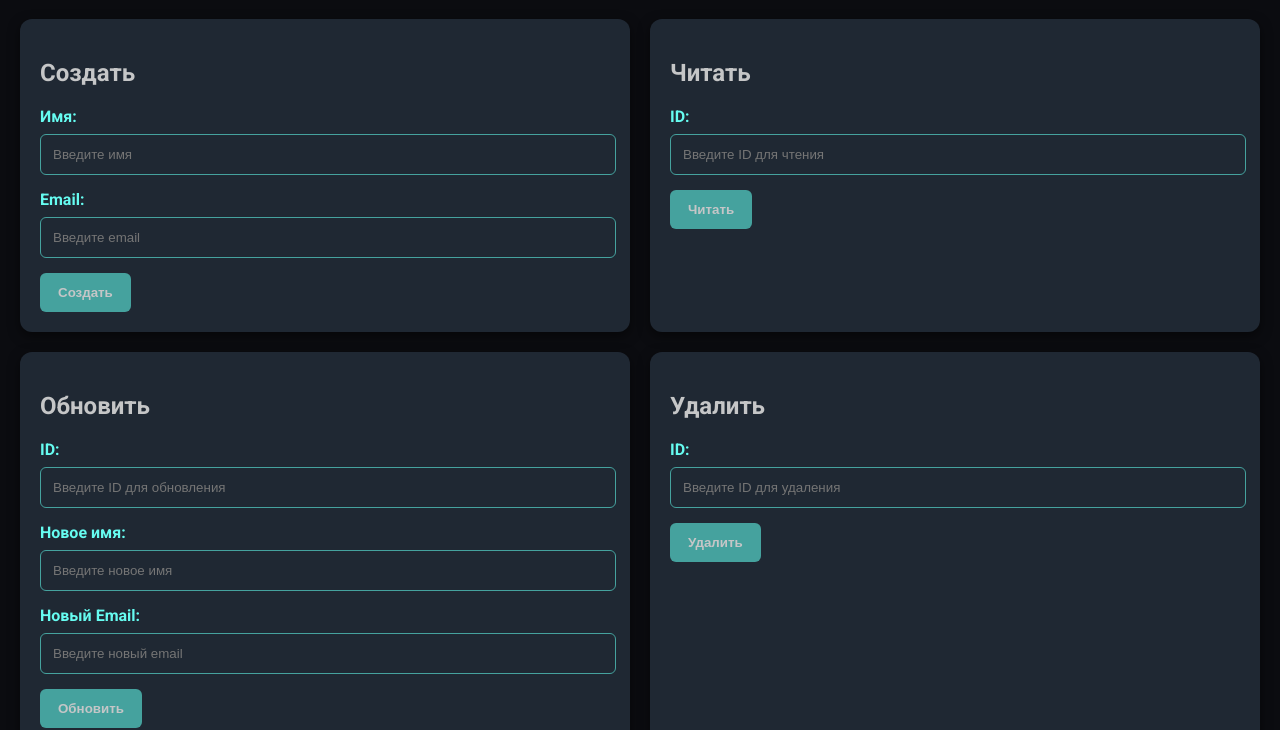
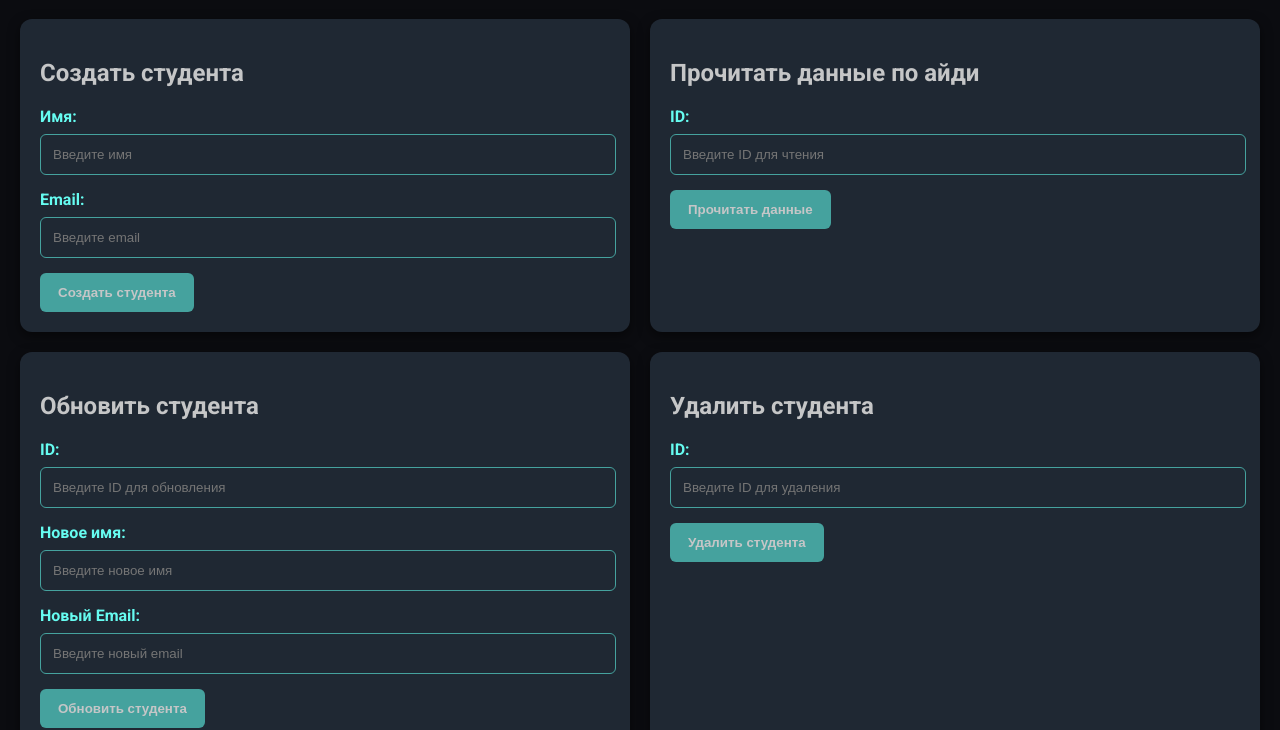
Before and after one commit to sunmeat/hibernate, a plain HTML site: page src/main/resources/templates/index.html in a window 1280 px wide. Shown: the part 82-812 px from the top of the page. Drawn offline with Linux system fonts and the light colour scheme; files that its build step writes are made by us from their sources.

Commit message:
Update index.html

```diff
--- a/src/main/resources/templates/index.html
+++ b/src/main/resources/templates/index.html
@@ -16,25 +16,25 @@
 	<div class="form-grid">
 		<!-- создание студента -->
 		<form id="createForm" action="/students" method="post">
-			<h2>Создать</h2>
+			<h2>Создать студента</h2>
 			<label for="createName">Имя:</label> <input type="text"
 				id="createName" name="name" placeholder="Введите имя" required>
 			<label for="createEmail">Email:</label> <input type="email"
 				id="createEmail" name="email" placeholder="Введите email" required>
-			<button type="submit">Создать</button>
+			<button type="submit">Создать студента</button>
 		</form>
 
 		<!-- чтение студента -->
 		<form id="readForm" action="/students" method="get">
-			<h2>Читать</h2>
+			<h2>Прочитать данные по айди</h2>
 			<label for="readId">ID:</label> <input type="text" id="readId"
 				name="id" placeholder="Введите ID для чтения" required>
-			<button type="submit">Читать</button>
+			<button type="submit">Прочитать данные</button>
 		</form>
 
 		<!-- обновление студента -->
 		<form id="updateForm" action="/students" method="post">
-			<h2>Обновить</h2>
+			<h2>Обновить студента</h2>
 			<input type="hidden" name="_method" value="PUT"> <label
 				for="updateId">ID:</label> <input type="text" id="updateId"
 				name="id" placeholder="Введите ID для обновления" required>
@@ -43,16 +43,16 @@
 			<label for="updateEmail">Новый Email:</label> <input type="email"
 				id="updateEmail" name="email" placeholder="Введите новый email"
 				required>
-			<button type="submit">Обновить</button>
+			<button type="submit">Обновить студента</button>
 		</form>
 
 		<!-- удаление студента -->
 
 		<form id="deleteForm" action="/students/delete" method="post">
-			<h2>Удалить</h2>
+			<h2>Удалить студента</h2>
 			<label for="deleteId">ID:</label> <input type="text" id="deleteId"
 				name="id" placeholder="Введите ID для удаления" required>
-			<button type="submit">Удалить</button>
+			<button type="submit">Удалить студента</button>
 		</form>
 	</div>
 
@@ -173,10 +173,10 @@
                 return response.text();
             })
             .then(message => {
-                document.getElementById('resultText').textContent = message; // Отображаем сообщение в div
+                document.getElementById('resultText').textContent = message; // отображаем сообщение в div
             })
             .catch(error => {
-                document.getElementById('resultText').textContent = error.message; // Отображаем ошибку
+                document.getElementById('resultText').textContent = error.message; // отображаем ошибку
             });
         }
 
```
